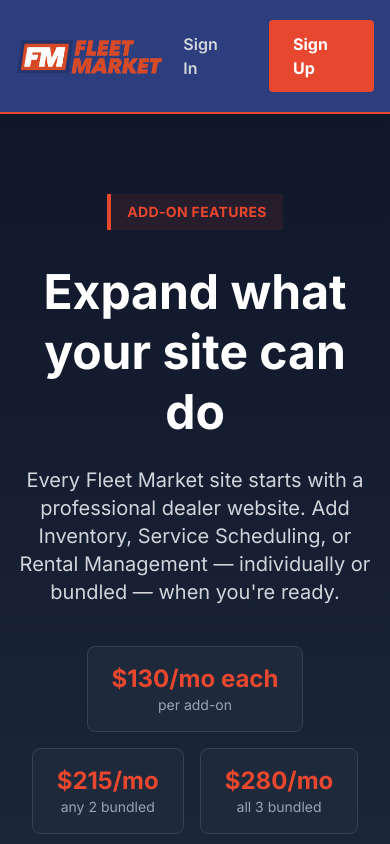
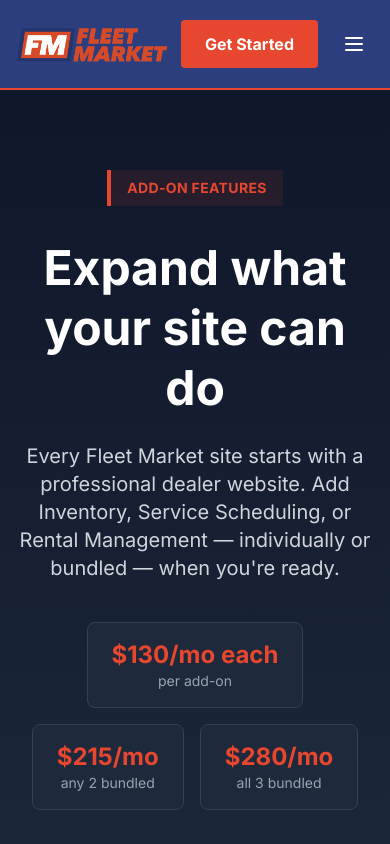
Before and after one commit to grantriesen/fleet-market, a Next.js app: page /features in a window 390 px wide. Shown: the top 844 px of the page. Built offline with nearby package versions, Linux system fonts and the light colour scheme.

Commit message:
fix: remove inline header from features page, use shared MarketingHeader

```diff
--- a/app/features/page.tsx
+++ b/app/features/page.tsx
@@ -269,28 +269,7 @@ export default function FeaturesPage() {
   return (
     <div className="min-h-screen bg-slate-900">
 
-      {/* Header */}
-      <header className="bg-[#2C3E7D] border-b-2 border-[#E8472F]">
-        <div className="max-w-7xl mx-auto px-4 sm:px-6 lg:px-8 py-5">
-          <div className="flex items-center justify-between">
-            <a href="/" className="flex items-center gap-3">
-              <img src="/fmlogo3.jpg" alt="Fleet Market" className="h-10" onError={(e) => {
-                e.currentTarget.style.display = 'none';
-                (e.currentTarget.nextElementSibling as HTMLElement)?.classList.remove('hidden');
-              }} />
-              <span className="text-2xl font-bold text-white uppercase tracking-tight hidden">
-                <span className="text-[#E8472F]">Fleet</span>Market
-              </span>
-            </a>
-            <div className="flex items-center gap-4">
-              <a href="/templates" className="text-gray-300 hover:text-white text-sm font-medium transition-colors hidden md:block">Templates</a>
-              <a href="/pricing" className="text-gray-300 hover:text-white text-sm font-medium transition-colors hidden md:block">Pricing</a>
-              <a href="/auth/login" className="px-5 py-2 text-gray-300 hover:text-white font-semibold transition-colors">Sign In</a>
-              <a href="/pricing" className="px-6 py-3 bg-[#E8472F] text-white font-bold rounded hover:bg-[#d13d25] transition-all">Sign Up</a>
-            </div>
-          </div>
-        </div>
-      </header>
+      <MarketingHeader activePath="/features" />
 
       {/* Hero */}
       <section className="bg-gradient-to-b from-slate-900 to-slate-800 py-20 text-center">
```
